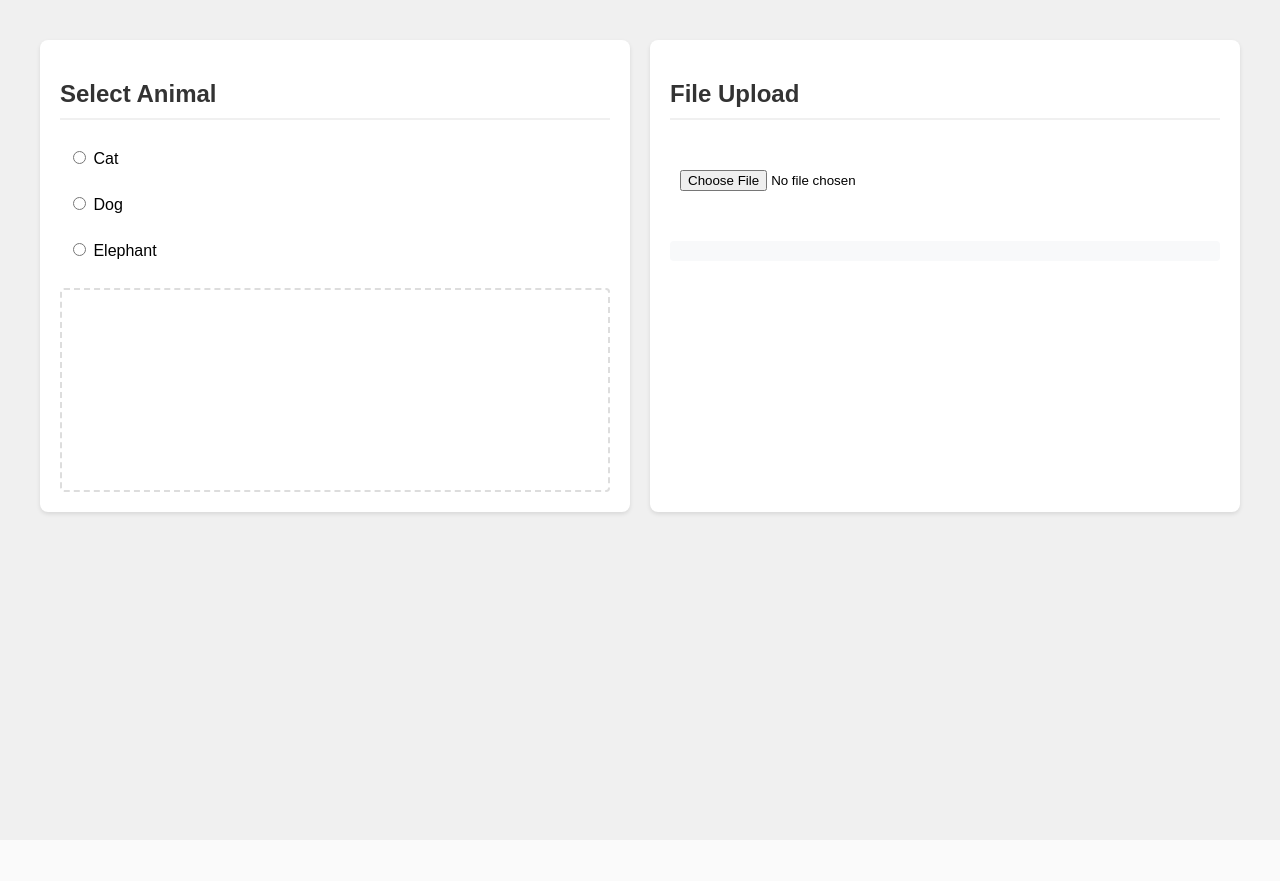
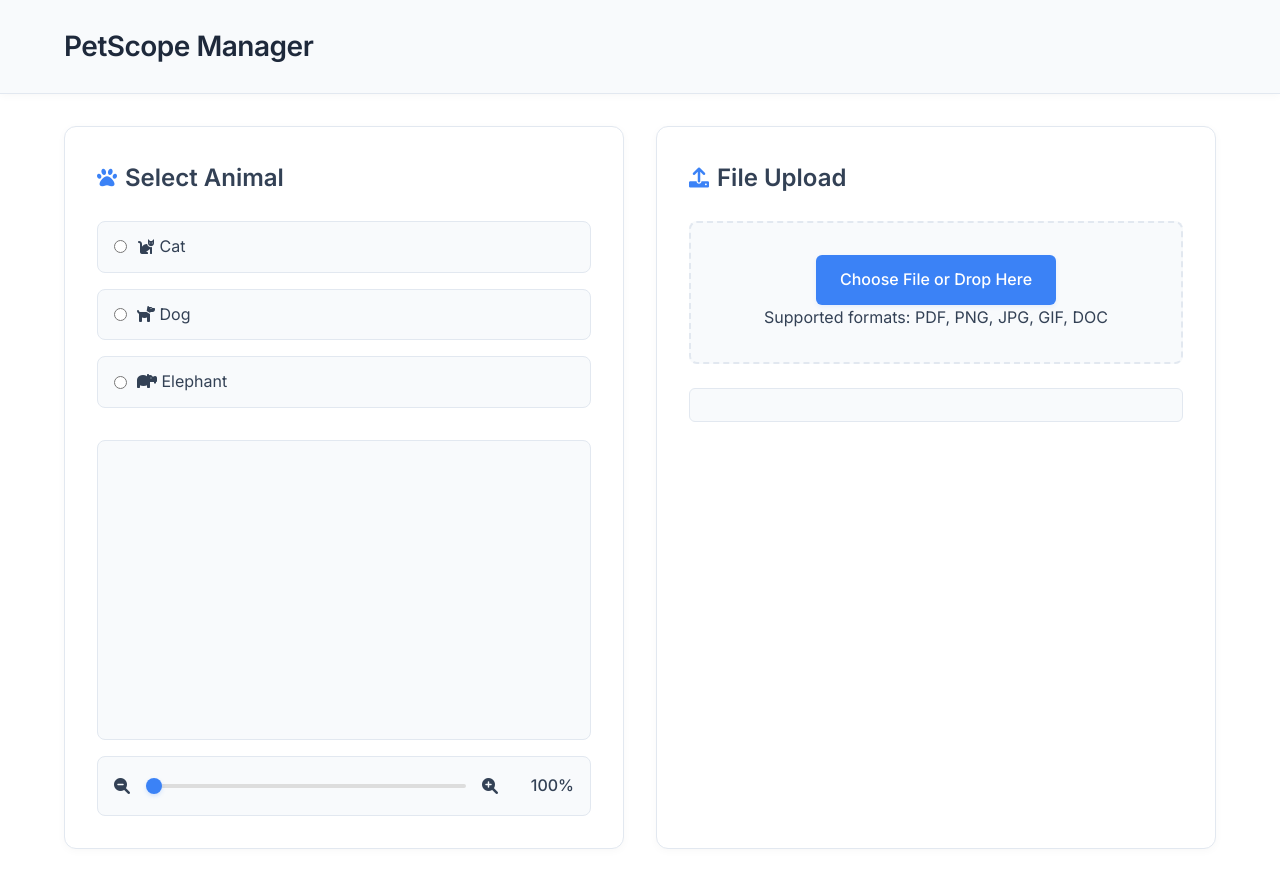
Before and after one commit to deeplearning-llm/ERAV3-image_picker, a Flask app: page / in a window 1280 px wide. Before the commit the page ends 517 px from the top, so only its background shows below. Run offline with Flask 3, Linux system fonts and the light colour scheme.

Commit message:
Updating Name, Lighter Theme, Pan Functiionality

```diff
--- a/static/script.js
+++ b/static/script.js
@@ -1,72 +1,155 @@
 document.addEventListener('DOMContentLoaded', function() {
-    // Handle animal selection
-    const animalInputs = document.querySelectorAll('input[name="animal"]');
-    const animalImage = document.getElementById('animal-image');
+    // Animal selection functionality
+    const animalSelection = document.querySelector('.animal-selection');
+    const animalImageContainer = document.querySelector('#animal-image');
+    const animalImage = document.querySelector('#animal-image img');
 
-    animalInputs.forEach(input => {
-        input.addEventListener('change', function() {
-            const selectedAnimal = this.value;
-            const img = new Image();
+    const animalImages = {
+        cat: '/static/images/cat.jpg',
+        dog: '/static/images/dog.jpg',
+        elephant: '/static/images/elephant.jpg'
+    };
+
+    animalSelection.addEventListener('change', function(e) {
+        if (e.target.type === 'radio') {
+            const selectedAnimal = e.target.value;
 
             // Show loading state
-            animalImage.innerHTML = '<p>Loading...</p>';
+            animalImageContainer.classList.add('loading');
+            animalImage.style.display = 'none';
 
-            img.onload = function() {
-                animalImage.innerHTML = '';
-                animalImage.appendChild(img);
+            // Load local image
+            animalImage.src = animalImages[selectedAnimal];
+            animalImage.alt = `A ${selectedAnimal}`;
+
+            // Handle image load success
+            animalImage.onload = function() {
+                animalImage.style.display = 'block';
+                animalImageContainer.classList.remove('loading');
+                zoomSlider.value = 100;
+                zoomValue.textContent = '100%';
+                animalImage.style.transform = 'scale(1)';
             };
 
-            img.onerror = function() {
-                animalImage.innerHTML = '<p style="color: red;">Error loading image</p>';
+            // Handle image load error
+            animalImage.onerror = function() {
+                animalImageContainer.innerHTML = 'Failed to load image';
+                animalImageContainer.classList.remove('loading');
             };
-
-            img.src = `/static/images/${selectedAnimal}.jpg`;
-            img.alt = selectedAnimal;
-        });
+        }
     });
 
-    // Handle file upload
+    // File upload functionality
+    const dropZone = document.getElementById('drop-zone');
     const fileInput = document.getElementById('file-input');
     const fileInfo = document.getElementById('file-info');
+    const progressBar = document.querySelector('.progress-bar');
+    const progressBarFill = document.querySelector('.progress-bar-fill');
 
-    fileInput.addEventListener('change', async function() {
-        const file = this.files[0];
-        if (!file) return;
+    // Prevent default drag behaviors
+    ['dragenter', 'dragover', 'dragleave', 'drop'].forEach(eventName => {
+        dropZone.addEventListener(eventName, preventDefaults, false);
+        document.body.addEventListener(eventName, preventDefaults, false);
+    });
 
-        // Show loading state
-        fileInfo.innerHTML = '<p>Processing file...</p>';
+    // Highlight drop zone when dragging over it
+    ['dragenter', 'dragover'].forEach(eventName => {
+        dropZone.addEventListener(eventName, highlight, false);
+    });
 
+    ['dragleave', 'drop'].forEach(eventName => {
+        dropZone.addEventListener(eventName, unhighlight, false);
+    });
+
+    // Handle dropped files
+    dropZone.addEventListener('drop', handleDrop, false);
+    fileInput.addEventListener('change', handleFiles, false);
+
+    function preventDefaults(e) {
+        e.preventDefault();
+        e.stopPropagation();
+    }
+
+    function highlight(e) {
+        dropZone.classList.add('bg-blue-50');
+    }
+
+    function unhighlight(e) {
+        dropZone.classList.remove('bg-blue-50');
+    }
+
+    function handleDrop(e) {
+        const dt = e.dataTransfer;
+        const files = dt.files;
+        handleFiles({ target: { files: files } });
+    }
+
+    function handleFiles(e) {
+        const file = e.target.files[0];
+        uploadFile(file);
+    }
+
+    function uploadFile(file) {
         const formData = new FormData();
         formData.append('file', file);
 
-        try {
-            const response = await fetch('/upload', {
-                method: 'POST',
-                body: formData
-            });
+        progressBar.style.display = 'block';
+        fileInfo.innerHTML = 'Uploading...';
 
-            const data = await response.json();
+        fetch('/upload', {
+            method: 'POST',
+            body: formData
+        })
+        .then(response => response.json())
+        .then(data => {
+            if (data.error) {
+                throw new Error(data.error);
+            }
+            progressBarFill.style.width = '100%';
+            fileInfo.innerHTML = `
+                <div class="success-message">
+                    File uploaded successfully!
+                    <div>Name: ${data.name}</div>
+                    <div>Size: ${formatBytes(data.size)}</div>
+                    <div>Type: ${data.type}</div>
+                </div>
+            `;
+        })
+        .catch(error => {
+            progressBarFill.style.width = '0%';
+            fileInfo.innerHTML = `
+                <div class="error-message">
+                    Error: ${error.message}
+                </div>
+            `;
+        })
+        .finally(() => {
+            setTimeout(() => {
+                progressBar.style.display = 'none';
+                progressBarFill.style.width = '0%';
+            }, 2000);
+        });
+    }
 
-            if (!response.ok) {
-                throw new Error(data.error || 'Upload failed');
-            }
-
-            fileInfo.innerHTML = `
-                <p><strong>File Name:</strong> ${data.name}</p>
-                <p><strong>File Size:</strong> ${formatFileSize(data.size)}</p>
-                <p><strong>File Type:</strong> ${data.type}</p>
-            `;
-        } catch (error) {
-            fileInfo.innerHTML = `<p style="color: red;">Error: ${error.message}</p>`;
-        }
-    });
-
-    // Helper function to format file size
-    function formatFileSize(bytes) {
+    function formatBytes(bytes) {
         if (bytes === 0) return '0 Bytes';
         const k = 1024;
         const sizes = ['Bytes', 'KB', 'MB', 'GB'];
         const i = Math.floor(Math.log(bytes) / Math.log(k));
         return parseFloat((bytes / Math.pow(k, i)).toFixed(2)) + ' ' + sizes[i];
     }
+
+    // Add this after your existing animal selection code
+    const zoomSlider = document.querySelector('.zoom-slider');
+    const zoomValue = document.querySelector('.zoom-value');
+
+    zoomSlider.addEventListener('input', function(e) {
+        const zoom = e.target.value;
+        const img = document.querySelector('#animal-image img');
+
+        if (img.style.display !== 'none') {
+            img.style.transform = `scale(${zoom / 100})`;
+            zoomValue.textContent = `${zoom}%`;
+        }
+    });
 });
--- a/static/style.css
+++ b/static/style.css
@@ -1,93 +1,282 @@
+:root {
+  --primary-color: #3b82f6;
+  --secondary-color: #f8fafc;
+  --accent-color: #10b981;
+  --text-color: #334155;
+  --border-color: #e2e8f0;
+  --shadow: 0 2px 8px rgba(0, 0, 0, 0.03);
+  --transition: all 0.3s ease;
+  --header-color: #f8fafc;
+  --header-text: #1e293b;
+  --hover-color: #f1f5f9;
+  --box-background: #ffffff;
+}
+
+* {
+  margin: 0;
+  padding: 0;
+  box-sizing: border-box;
+  font-family: 'Inter', -apple-system, BlinkMacSystemFont, sans-serif;
+}
+
 body {
-    font-family: Arial, sans-serif;
-    margin: 0;
-    padding: 20px;
-    background-color: #f0f0f0;
-    min-height: 100vh;
+  background-color: #ffffff;
+  color: var(--text-color);
+  line-height: 1.6;
+}
+
+.header {
+  background: var(--header-color);
+  color: var(--header-text);
+  padding: 1.5rem 0;
+  margin-bottom: 2rem;
+  border-bottom: 1px solid var(--border-color);
+  box-shadow: var(--shadow);
+}
+
+.header h1 {
+  max-width: 1200px;
+  margin: 0 auto;
+  padding: 0 1.5rem;
+  font-size: 1.75rem;
+  font-weight: 600;
+  letter-spacing: -0.5px;
 }
 
 .container {
-    display: flex;
-    gap: 20px;
   max-width: 1200px;
-    margin: 0 auto;
-    padding: 20px;
-}
-
-@media (max-width: 768px) {
-    .container {
-        flex-direction: column;
-    }
+  margin: 2rem auto;
+  padding: 0 1.5rem;
+  display: grid;
+  grid-template-columns: repeat(auto-fit, minmax(350px, 1fr));
+  gap: 2rem;
 }
 
 .box {
-    flex: 1;
-    background-color: white;
-    padding: 20px;
-    border-radius: 8px;
-    box-shadow: 0 2px 4px rgba(0, 0, 0, 0.1);
-    transition: transform 0.2s ease;
+  background: var(--box-background);
+  border-radius: 12px;
+  padding: 2rem;
+  box-shadow: var(--shadow);
+  transition: var(--transition);
+  border: 1px solid var(--border-color);
 }
 
 .box:hover {
+  border-color: var(--primary-color);
   transform: translateY(-2px);
+  box-shadow: 0 4px 15px rgba(59, 130, 246, 0.08);
+}
+
+h2 {
+  color: var(--text-color);
+  margin-bottom: 1.5rem;
+  font-size: 1.5rem;
+  font-weight: 600;
+  display: flex;
+  align-items: center;
+  gap: 0.5rem;
+}
+
+h2 i {
+  color: var(--primary-color);
+  font-size: 1.25rem;
 }
 
 .animal-selection {
-    display: flex;
-    flex-direction: column;
-    gap: 10px;
-    margin-bottom: 20px;
+  display: grid;
+  gap: 1rem;
+  margin-bottom: 2rem;
 }
 
 .animal-selection label {
-    padding: 8px;
-    border-radius: 4px;
-    transition: background-color 0.2s ease;
+  display: flex;
+  align-items: center;
+  padding: 0.75rem 1rem;
+  border: 1px solid var(--border-color);
+  border-radius: 8px;
+  cursor: pointer;
+  transition: all 0.2s ease;
+  background: var(--secondary-color);
 }
 
 .animal-selection label:hover {
-    background-color: #f0f0f0;
+  background: var(--hover-color);
+  border-color: var(--primary-color);
+}
+
+.animal-selection input[type="radio"] {
+  margin-right: 10px;
+  accent-color: var(--primary-color);
+}
+
+.image-container {
+  position: relative;
 }
 
 #animal-image {
-    min-height: 200px;
+  width: 100%;
+  height: 300px;
+  border-radius: 8px;
+  background: var(--secondary-color);
+  margin-top: 1rem;
   display: flex;
   align-items: center;
   justify-content: center;
-    border: 2px dashed #ddd;
-    border-radius: 4px;
-    margin-top: 20px;
+  overflow: hidden;
+  position: relative;
+  border: 1px solid var(--border-color);
+}
+
+.zoom-controls {
+  margin-top: 1rem;
+  padding: 1rem;
+  background: var(--secondary-color);
+  border-radius: 8px;
+  display: flex;
+  align-items: center;
+  gap: 1rem;
+  border: 1px solid var(--border-color);
+}
+
+.zoom-slider {
+  flex: 1;
+  -webkit-appearance: none;
+  height: 4px;
+  background: #ddd;
+  border-radius: 2px;
+  outline: none;
+}
+
+.zoom-slider::-webkit-slider-thumb {
+  -webkit-appearance: none;
+  width: 16px;
+  height: 16px;
+  background: var(--primary-color);
+  border-radius: 50%;
+  cursor: pointer;
+  transition: all 0.2s ease;
+  box-shadow: 0 2px 4px rgba(59, 130, 246, 0.2);
+}
+
+.zoom-slider::-webkit-slider-thumb:hover {
+  transform: scale(1.1);
+}
+
+.zoom-value {
+  min-width: 60px;
+  text-align: right;
+  color: var(--text-color);
+  font-weight: 500;
 }
 
 #animal-image img {
   max-width: 100%;
-    height: auto;
-    border-radius: 4px;
+  max-height: 100%;
+  object-fit: contain;
+  opacity: 1;
+  transition: opacity 0.3s ease, transform 0.3s ease;
+}
+
+#animal-image.loading::after {
+  content: 'Loading...';
+  position: absolute;
+  top: 50%;
+  left: 50%;
+  transform: translate(-50%, -50%);
+  color: var(--text-color);
+}
+
+#animal-image img:not([src]) {
+  opacity: 0;
+}
+
+.file-upload-container {
+  border: 2px dashed var(--border-color);
+  border-radius: 8px;
+  padding: 2rem;
+  text-align: center;
+  margin-bottom: 1.5rem;
+  transition: var(--transition);
+  background: var(--secondary-color);
+}
+
+.file-upload-container:hover {
+  border-color: var(--primary-color);
+  background: var(--hover-color);
+}
+
+#file-input {
+  display: none;
+}
+
+.upload-button {
+  background: var(--primary-color);
+  color: white;
+  padding: 0.75rem 1.5rem;
+  border-radius: 6px;
+  cursor: pointer;
+  display: inline-block;
+  transition: var(--transition);
+  font-weight: 500;
+  padding: 0.75rem 1.5rem;
+  box-shadow: 0 2px 4px rgba(59, 130, 246, 0.1);
+}
+
+.upload-button:hover {
+  background: #2563eb;
+  box-shadow: 0 4px 6px rgba(59, 130, 246, 0.2);
 }
 
 #file-info {
-    margin-top: 20px;
-    padding: 10px;
-    border-radius: 4px;
-    background-color: #f8f9fa;
+  margin-top: 1rem;
+  padding: 1rem;
+  border-radius: 6px;
+  background: var(--secondary-color);
+  border: 1px solid var(--border-color);
 }
 
-label {
-    cursor: pointer;
-    display: block;
+.success-message {
+  color: var(--accent-color);
+  padding: 0.5rem;
+  border-radius: 4px;
+  margin-top: 0.5rem;
+  background: #ecfdf5;
+  border: 1px solid #a7f3d0;
 }
 
-input[type="file"] {
-    margin: 20px 0;
-    padding: 10px;
-    width: 100%;
-    box-sizing: border-box;
+.error-message {
+  color: #dc2626;
+  padding: 0.5rem;
+  border-radius: 4px;
+  margin-top: 0.5rem;
+  background: #fef2f2;
+  border: 1px solid #fecaca;
 }
 
-h2 {
-    color: #333;
-    margin-bottom: 20px;
-    border-bottom: 2px solid #f0f0f0;
-    padding-bottom: 10px;
+.progress-bar {
+  width: 100%;
+  height: 8px;
+  background: var(--secondary-color);
+  border-radius: 4px;
+  margin-top: 1rem;
+  overflow: hidden;
+  border: 1px solid var(--border-color);
 }
+
+.progress-bar-fill {
+  height: 100%;
+  background: var(--primary-color);
+  width: 0%;
+  transition: width 0.3s ease;
+}
+
+@keyframes pulse {
+  0% { opacity: 0.6; }
+  50% { opacity: 0.8; }
+  100% { opacity: 0.6; }
+}
+
+#animal-image.loading {
+  animation: pulse 1.5s infinite;
+  background: var(--secondary-color);
+}
--- a/templates/index.html
+++ b/templates/index.html
@@ -6,31 +6,62 @@
     <meta name="description" content="Animal viewer and file upload application">
     <title>Animal Viewer & File Upload</title>
     <link rel="stylesheet" href="{{ url_for('static', filename='style.css') }}">
+    <link href="https://fonts.googleapis.com/css2?family=Inter:wght@400;500;600&display=swap" rel="stylesheet">
+    <link href="https://cdnjs.cloudflare.com/ajax/libs/font-awesome/6.0.0/css/all.min.css" rel="stylesheet">
 </head>
 <body>
+    <header class="header">
+        <h1>PetScope Manager</h1>
+    </header>
+
     <div class="container">
         <div class="box" role="region" aria-label="Animal Selection">
-            <h2>Select Animal</h2>
+            <h2><i class="fas fa-paw"></i> Select Animal</h2>
             <div class="animal-selection" role="radiogroup">
                 <label>
-                    <input type="radio" name="animal" value="cat" aria-label="Select Cat"> Cat
+                    <input type="radio" name="animal" value="cat" aria-label="Select Cat">
+                    <span><i class="fas fa-cat"></i> Cat</span>
                 </label>
                 <label>
-                    <input type="radio" name="animal" value="dog" aria-label="Select Dog"> Dog
+                    <input type="radio" name="animal" value="dog" aria-label="Select Dog">
+                    <span><i class="fas fa-dog"></i> Dog</span>
                 </label>
                 <label>
-                    <input type="radio" name="animal" value="elephant" aria-label="Select Elephant"> Elephant
+                    <input type="radio" name="animal" value="elephant" aria-label="Select Elephant">
+                    <span><i class="fas fa-hippo"></i> Elephant</span>
                 </label>
             </div>
-            <div id="animal-image" role="img" aria-label="Selected animal image will appear here"></div>
+            <div class="image-container">
+                <div id="animal-image" role="img" aria-label="Selected animal image will appear here">
+                    <img src="" alt="" style="display: none;">
+                </div>
+                <div class="zoom-controls">
+                    <i class="fas fa-search-minus"></i>
+                    <input type="range" class="zoom-slider" min="100" max="200" value="100" aria-label="Zoom control">
+                    <i class="fas fa-search-plus"></i>
+                    <span class="zoom-value">100%</span>
+                </div>
+            </div>
         </div>
 
         <div class="box" role="region" aria-label="File Upload">
-            <h2>File Upload</h2>
-            <input type="file" id="file-input" aria-label="Choose file to upload">
+            <h2><i class="fas fa-upload"></i> File Upload</h2>
+            <div class="file-upload-container" id="drop-zone">
+                <input type="file" id="file-input" aria-label="Choose file to upload">
+                <label for="file-input" class="upload-button">
+                    Choose File or Drop Here
+                </label>
+                <p class="mt-2 text-sm text-gray-600">
+                    Supported formats: PDF, PNG, JPG, GIF, DOC
+                </p>
+            </div>
+            <div class="progress-bar" style="display: none;">
+                <div class="progress-bar-fill"></div>
+            </div>
             <div id="file-info" role="status" aria-live="polite"></div>
         </div>
     </div>
+
     <script src="{{ url_for('static', filename='script.js') }}"></script>
 </body>
 </html>
```
Also changed, not shown: uploads/elephant.jpg (added). Lines whose indentation alone changed are shown as unchanged.
